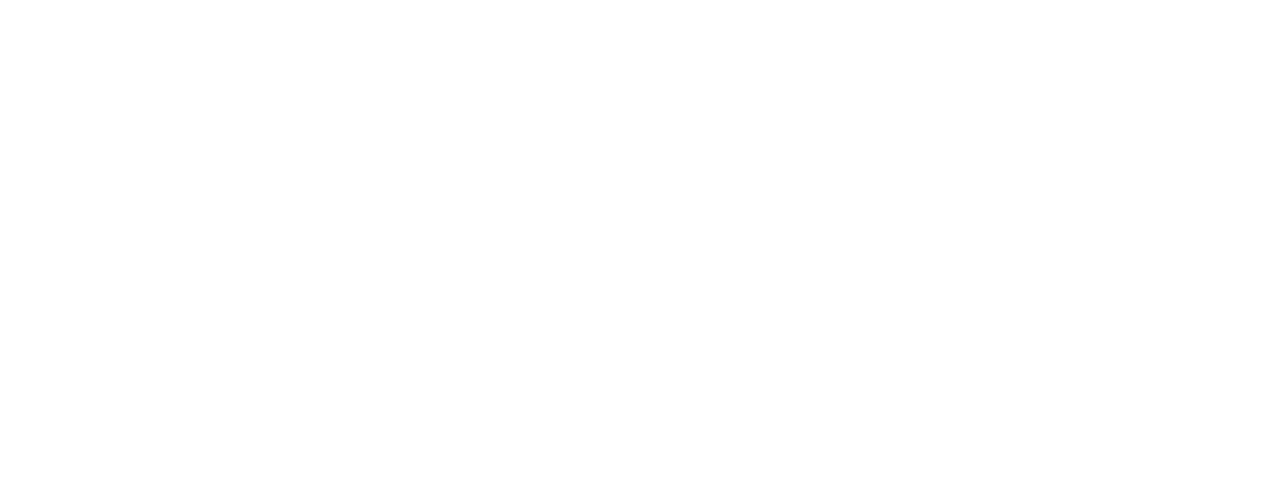
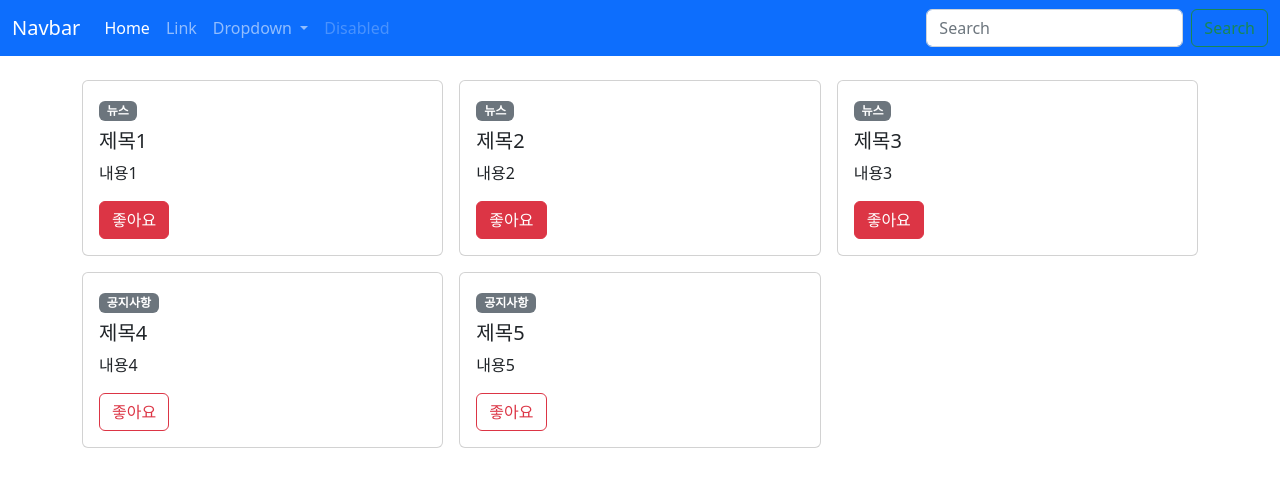
Before and after one commit to rary-developer/learn-vue3-2, a Vue app: page / in a window 1280 px wide. Shown: the top 486 px of the page. Built offline with nearby package versions, Linux system fonts and the light colour scheme.

Commit message:
Vue Practice day8

```diff
--- a/package.json
+++ b/package.json
@@ -8,6 +8,7 @@
     "lint": "eslint . --ext .vue,.js,.jsx,.cjs,.mjs --fix --ignore-path .gitignore"
   },
   "dependencies": {
+    "bootstrap": "^5.2.0",
     "vue": "^3.2.37"
   },
   "devDependencies": {
--- a/src/App.vue
+++ b/src/App.vue
@@ -1,9 +1,19 @@
 <template>
-	<div></div>
+	<div>
+		<TheNav></TheNav>
+		<TheVue></TheVue>
+	</div>
 </template>
 
 <script>
+import TheNav from "./components/TheNav.vue";
+import TheVue from "./components/TheVue.vue";
+
 export default {
+	components: {
+		TheNav,
+		TheVue,
+	},
 	setup() {
 		return {};
 	},
--- /dev/null
+++ b/src/components/AppCard.vue
@@ -0,0 +1,71 @@
+<template>
+	<div>
+		<div class="card">
+			<div class="card-body">
+				<!-- type : news, notice -->
+				<span class="badge bg-secondary">{{
+					type === "news" ? "뉴스" : "공지사항"
+				}}</span>
+				<h5 class="card-title red mt-2">{{ title }}</h5>
+				<p class="card-text">
+					{{ contents }}
+				</p>
+				<a v-if="isLike" href="#" class="btn btn-danger">좋아요</a>
+				<a v-else href="#" class="btn btn-outline-danger">좋아요</a>
+			</div>
+		</div>
+	</div>
+</template>
+
+<script>
+//import { ref, useCssModule } from "vue";
+
+export default {
+	props: {
+		type: {
+			type: String,
+			default: "news",
+		},
+		title: {
+			type: String,
+			required: true,
+		},
+		contents: {
+			type: String,
+			required: true,
+		},
+		isLike: {
+			type: Boolean,
+			deault: false,
+		},
+	},
+	setup() {
+		//const style = useCssModule();
+		//console.log("style: ", style);
+
+		//console.log("AppCard setup()");
+
+		//const color = ref("red");
+		//color.value = "black";
+		return {};
+	},
+};
+</script>
+
+<style></style>
+
+<!-- <style>
+.red {
+	color: v-bind(color) !important;
+}
+</style> -->
+<!-- <style scoped>
+.red {
+	color: red;
+}
+</style> -->
+<!-- <style module="classes">
+.red {
+	color: red;
+}
+</style> -->
--- /dev/null
+++ b/src/components/TheNav.vue
@@ -0,0 +1,73 @@
+<template>
+	<div>
+		<nav class="navbar navbar-expand-sm navbar-dark bg-primary">
+			<div class="container-fluid">
+				<a class="navbar-brand red" href="#">Navbar</a>
+				<button
+					class="navbar-toggler"
+					type="button"
+					data-bs-toggle="collapse"
+					data-bs-target="#navbarSupportedContent"
+					aria-controls="navbarSupportedContent"
+					aria-expanded="false"
+					aria-label="Toggle navigation"
+				>
+					<span class="navbar-toggler-icon"></span>
+				</button>
+				<div class="collapse navbar-collapse" id="navbarSupportedContent">
+					<ul class="navbar-nav me-auto">
+						<li class="nav-item">
+							<a class="nav-link active" aria-current="page" href="#">Home</a>
+						</li>
+						<li class="nav-item">
+							<a class="nav-link" href="#">Link</a>
+						</li>
+						<li class="nav-item dropdown">
+							<a
+								class="nav-link dropdown-toggle"
+								href="#"
+								role="button"
+								data-bs-toggle="dropdown"
+								aria-expanded="false"
+							>
+								Dropdown
+							</a>
+							<ul class="dropdown-menu">
+								<li><a class="dropdown-item" href="#">Action</a></li>
+								<li><a class="dropdown-item" href="#">Another action</a></li>
+								<li><hr class="dropdown-divider" /></li>
+								<li>
+									<a class="dropdown-item" href="#">Something else here</a>
+								</li>
+							</ul>
+						</li>
+						<li class="nav-item">
+							<a class="nav-link disabled">Disabled</a>
+						</li>
+					</ul>
+					<form class="d-flex" role="search">
+						<input
+							class="form-control me-2"
+							type="search"
+							placeholder="Search"
+							aria-label="Search"
+						/>
+						<button class="btn btn-outline-success" type="submit">
+							Search
+						</button>
+					</form>
+				</div>
+			</div>
+		</nav>
+	</div>
+</template>
+
+<script>
+export default {
+	setup() {
+		return {};
+	},
+};
+</script>
+
+<style lang="scss" scoped></style>
--- /dev/null
+++ b/src/components/TheVue.vue
@@ -0,0 +1,75 @@
+<template>
+	<div>
+		<main>
+			<div class="container py-4">
+				<div class="row g-3">
+					<div v-for="post in posts" :key="post.id" class="col col-4">
+						<AppCard
+							:title="post.title"
+							:contents="post.contents"
+							:type="post.type"
+							:isLike="post.isLike"
+						></AppCard>
+					</div>
+					<!-- <div class="col col-4">
+						<AppCard :title="post.title" :contents="post.contents"></AppCard>
+					</div>
+					<div class="col col-4">
+						<AppCard></AppCard>
+					</div>
+					<div class="col col-4">
+						<AppCard></AppCard>
+					</div>
+					<div class="col col-4">
+						<AppCard></AppCard>
+					</div>
+					<div class="col col-4">
+						<AppCard></AppCard>
+					</div> -->
+				</div>
+			</div>
+		</main>
+	</div>
+</template>
+
+<script>
+import AppCard from "@/components/AppCard.vue";
+import { reactive } from "vue";
+
+export default {
+	components: {
+		AppCard,
+	},
+	setup() {
+		const post = reactive({
+			title: "제목2",
+			contents: "내용2",
+		});
+		const posts = reactive([
+			{ id: 1, title: "제목1", contents: "내용1", isLike: true, type: "news" },
+			{ id: 2, title: "제목2", contents: "내용2", isLike: true, type: "news" },
+			{ id: 3, title: "제목3", contents: "내용3", isLike: true, type: "news" },
+			{
+				id: 4,
+				title: "제목4",
+				contents: "내용4",
+				isLike: false,
+				type: "notice",
+			},
+			{
+				id: 5,
+				title: "제목5",
+				contents: "내용5",
+				isLike: false,
+				type: "notice",
+			},
+		]);
+		return {
+			post,
+			posts,
+		};
+	},
+};
+</script>
+
+<style lang="scss" scoped></style>
```
Also changed, not shown: src/main.js (+6 -1 lines), 1 other file (tests, documents, lock files or other folders).
